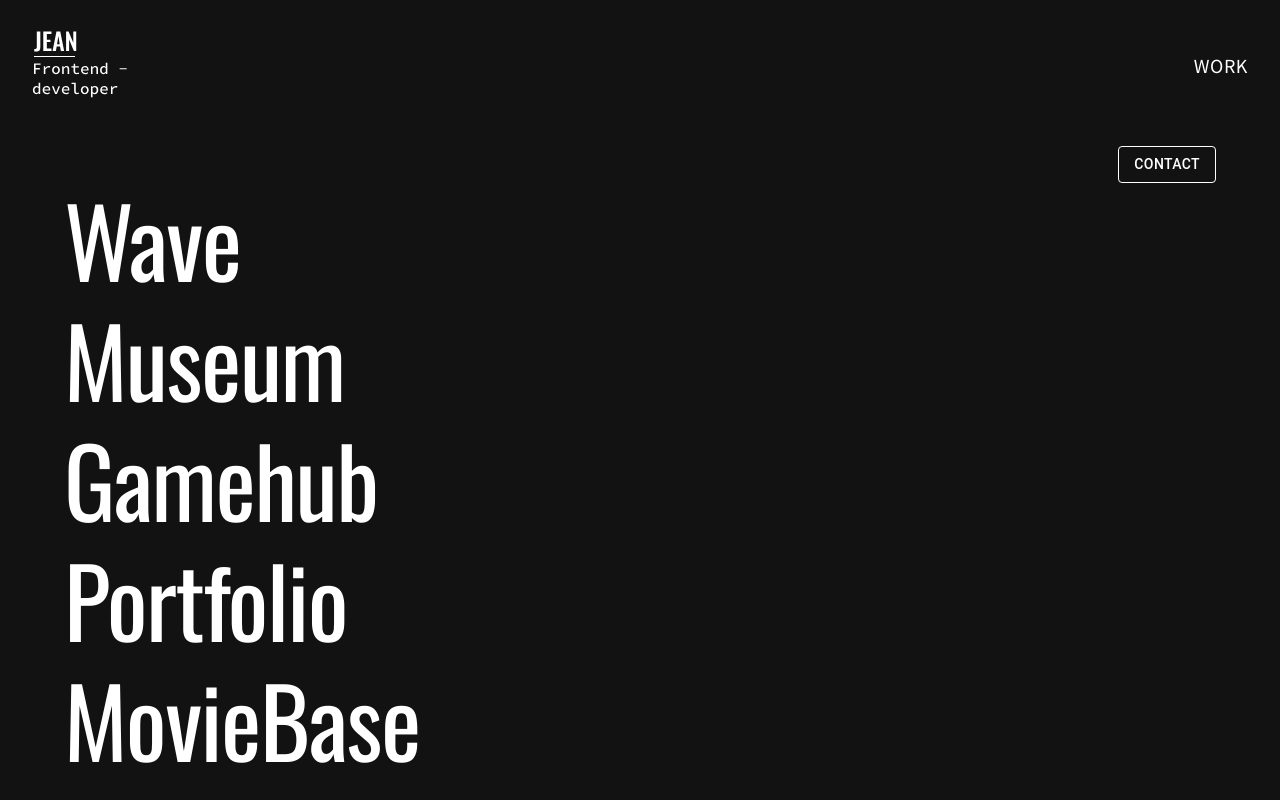
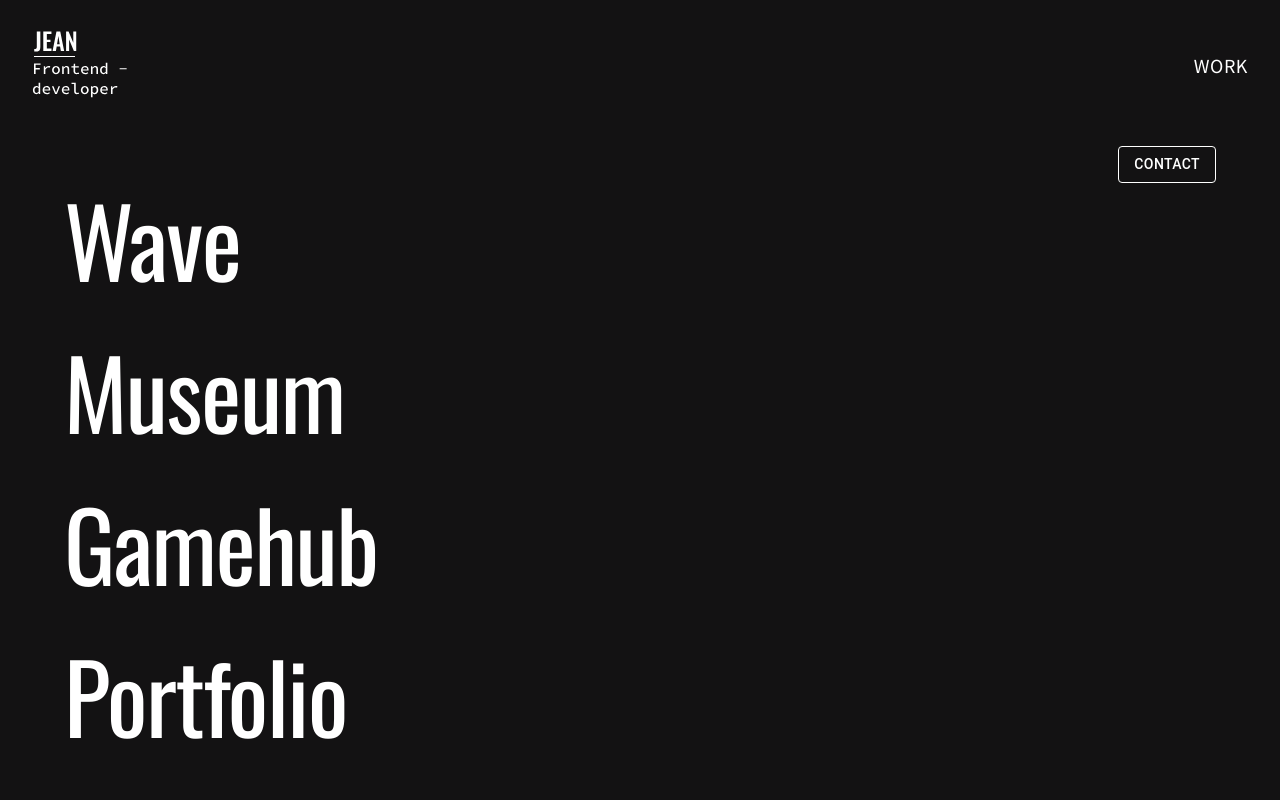
Before and after one commit to Jean-Christoffer/portfolioMain, a React (Vite) app: page /projects in a window 1280 px wide. Shown: the top 800 px of the page. Built offline with nearby package versions, Linux system fonts and the light colour scheme; no server answers.

Commit message:
cards done

```diff
--- a/package.json
+++ b/package.json
@@ -14,7 +14,7 @@
     "@emotion/styled": "^11.11.0",
     "@mui/icons-material": "^5.11.16",
     "@mui/material": "^5.13.3",
-    "@react-three/drei": "^9.70.0",
+    "@react-three/drei": "^9.74.3",
     "@react-three/fiber": "^8.13.0",
     "framer-motion": "^10.12.16",
     "maath": "^0.6.0",
--- a/src/components/Cards.jsx
+++ b/src/components/Cards.jsx
@@ -16,9 +16,9 @@ export default function Cards(props){
           justifyContent:{md:'space-between',xs:'center'},
           textAlign:'left',
           alignItems:'center',
-          flexDirection:{xs:'column',md:'row'},
+          flexDirection:{xs:'column-reverse',md:'row'},
           m:'auto',
-          p:1
+          p:2
         }}
 
       >
@@ -42,8 +42,8 @@ export default function Cards(props){
               sx={{
                 letterSpacing:'5px',
                 color:'white',
-                fontSize:{xs:'3rem', md:'5rem'}
-
+                fontSize:'5rem',
+                display:{md:'block', xs:'none'}
 
               }}
               >
@@ -79,12 +79,13 @@ export default function Cards(props){
               >
               Features:
             </Typography>
-            <Box component='ul'>
+            <Box component='ul' >
             {details.features.map((item,i) => <li key={i}>
             <Typography component="p" variant="body"
               sx={{
                 lineHeight:'150%',
                 color:'white',
+
 
 
               }}
@@ -122,14 +123,27 @@ export default function Cards(props){
 
         <Box
           sx={{
-            maxWidth:'400px'
-
+            maxWidth:'400px',
+            mb:{xs:2,md:'none'},
+            mt:{xs:2,md:'none'}
           }}
 
         >
+
           <img src={details.img} alt={details.title} />
 
         </Box>
+        <Typography component="h1" variant='h1'
+              sx={{
+                letterSpacing:'5px',
+                color:'white',
+                fontSize:'5rem',
+                display:{md:'none', xs:'block'}
+
+              }}
+              >
+              {details.title}
+        </Typography>
 
       </Box>
         </>
--- a/src/components/Me.jsx
+++ b/src/components/Me.jsx
@@ -1,6 +1,6 @@
 /* eslint-disable react/no-unknown-property */
 import { useFBX, useGLTF,useAnimations } from '@react-three/drei'
-import {useRef,useLayoutEffect} from 'react'
+import {useRef,useLayoutEffect,useEffect} from 'react'
 export default function Me(props) {
   const me = useRef()
   const { nodes, materials } = useGLTF('models/643501b7aa10d7b4efdae4d3.glb')
@@ -10,25 +10,26 @@ export default function Me(props) {
 
   const {actions} = useAnimations(sittingIdle,me)
 
-  console.log(sittingIdle)
-  useLayoutEffect(()=>{
 
-    actions['sitting'].reset().play()
-  },[actions])
+  useLayoutEffect(() => {
+
+      actions['sitting'].reset().play();
+
+
+  }, [actions]);
 
 
 
-
-  useLayoutEffect(() => {
+  useEffect(() => {
     me.current.traverse((child) => {
       child.frustumCulled = false;
     });
   }, []);
 
   return (
-    <group {...props} dispose={null} ref={me} position={[0,0,0]} rotation={[0, Math.PI * 2,0]}  rotation-x={- Math.PI / 2}  >
+    <group ref={me} {...props} dispose={null}  position={[0,0,0]} rotation={[0, Math.PI * 2,0]}  rotation-x={- Math.PI / 2}  >
 
-        <primitive object={nodes.Hips} />
+        <primitive object={nodes.Hips}  />
         <skinnedMesh  geometry={nodes.Wolf3D_Body.geometry} material={materials.Wolf3D_Body} skeleton={nodes.Wolf3D_Body.skeleton} />
         <skinnedMesh  geometry={nodes.Wolf3D_Outfit_Bottom.geometry} material={materials.Wolf3D_Outfit_Bottom} skeleton={nodes.Wolf3D_Outfit_Bottom.skeleton} />
         <skinnedMesh  geometry={nodes.Wolf3D_Outfit_Footwear.geometry} material={materials.Wolf3D_Outfit_Footwear} skeleton={nodes.Wolf3D_Outfit_Footwear.skeleton} />
--- a/src/components/Projects.jsx
+++ b/src/components/Projects.jsx
@@ -44,16 +44,37 @@ export default function Projects(){
                 </Box>
 
             <Framer>
-            <Box component='ul'>
+            <Box component='ul'
+            sx={{
+                minHeight:'100vh'
+             }}>
                 {projectList.map(project => <li key={project.id}><Link to={`/details/${project.id}`}>
                 <Typography
-                 component='h2'
-                 variant='h1'
-                 sx={{
-                    fontSize:{xs:'4rem', md:'6rem'},
-                    mb:1
-                  }}
-                 >{project.title}</Typography>
+                    component='h2'
+                    variant='h1'
+                    sx={{
+                        fontSize: { xs: '4rem', md: '6rem' },
+                        mb: 5,
+                        display: 'inline-block',
+                        textDecoration: 'none',
+                        position: 'relative',
+                        '&:after': {
+                        content: '""',
+                        position: 'absolute',
+                        left: 0,
+                        bottom: -2,
+                        width: '100%',
+                        height: 5,
+                        background: 'transparent',
+                        transition: 'background-color 300ms ease-in-out',
+                        },
+                        '&:hover:after': {
+                        background: 'rgba(255, 255, 255, 1)',
+                        },
+                    }}
+                    >
+                    {project.title}
+                </Typography>
                 </Link>
                 </li>)}
             </Box>
--- a/src/components/data.jsx
+++ b/src/components/data.jsx
@@ -3,7 +3,7 @@ const projectList = [
     title: "Wave",
     excerpt:
       "Wave is a electronic music blog, made as my first year Exam, with focus on accessability, performance and responsive design across most screen sizes. ",
-    features:[' Search',' Sort by category',' Sort by date'],
+    features:['- Search',' - Sort by category',' - Sort by date'],
     type: "Project exam",
     img: "images/wave.jpg",
     id: 0,
@@ -20,7 +20,7 @@ const projectList = [
   {
     title: "Museum",
     excerpt: "Museum is a fictional museum site, and was our first exam in HTML and CSS. It has a list of events and exhibitions.",
-    features:[' Booking'],
+    features:['- Booking'],
     type: "Semester project",
     img: "images/museum.jpg",
     id: 1,
@@ -32,7 +32,7 @@ const projectList = [
   {
     title: "Gamehub",
     excerpt: "Gamehub was my first project that combined HTML,CSS and JS. I also experimented with some basic Three.js. ",
-    features:[' Search',' Sort by category',' Add to cart', ' Checkout'],
+    features:['- Search','- Sort by category',' - Add to cart', '- Checkout'],
     type: "Cross course assigment",
     img: "images/gamehub.jpg",
     id: 2,
@@ -49,7 +49,7 @@ const projectList = [
   {
     title: "Portfolio",
     excerpt: "This is my final assignment of year one. The model is made with Ready player me, and animated with adobe mixamo and imported with React three fiber. The Iframe inside the laptop is a seperate page i made to fit inside the laptop. The shaders inside are made in Three.js",
-    features:[' Animation',' 3D'],
+    features:[' - Animation',' - 3D'],
     type: "Course assigment",
     img: "images/port.jpg",
     id: 3,
@@ -58,9 +58,9 @@ const projectList = [
     tools: ["images/react.svg", "images/mui.svg", "images/three.svg"],
   },
   {
-    title: "MovieBase",
+    title: "Moviebase",
     excerpt: "A site I made to practice React and to work with API's. ",
-    features:[' Search',' Wishlist','Sort by category',' Sort by votes',' Sort by rating',' Sort by top 100'],
+    features:[' - Search',' - Wishlist','- Sort by category',' - Sort by votes',' - Sort by rating',' - Sort by top 100'],
     type: "Personal",
     img: "images/movie.jpg",
     id: 4,
--- a/src/index.css
+++ b/src/index.css
@@ -43,3 +43,6 @@ a{
     background: black;
     overflow: hidden;
 }
+ul{
+    list-style: none;
+}
```
Also changed, not shown: 1 other file (tests, documents, lock files or other folders).
